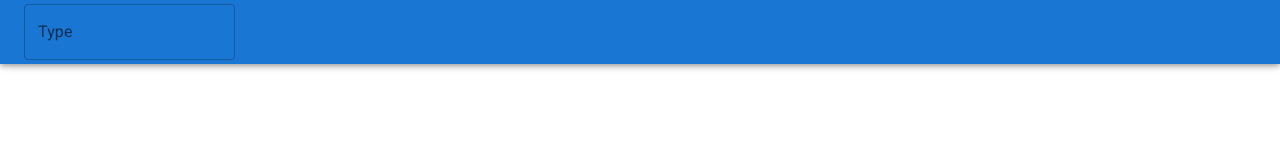
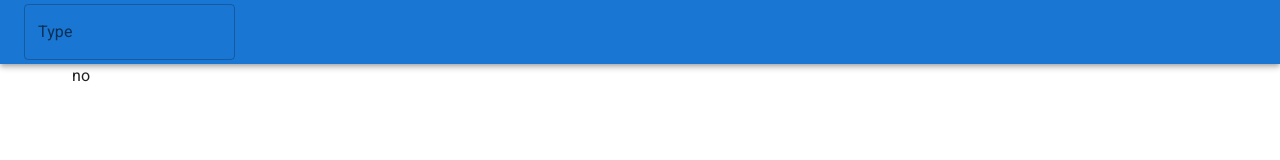
Before and after one commit to denysMoon/cinema, a React (Create React App) app: page / in a window 1280 px wide. Shown: the top 160 px of the page. Built offline with nearby package versions, Linux system fonts and the light colour scheme.

Commit message:
add search by name

```diff
--- a/src/App.js
+++ b/src/App.js
@@ -6,12 +6,16 @@ import Header from './components/Header';
 import { ThemeProvider } from '@mui/material/styles';
 
 import { theme } from './utils/muiTheme'
+import MainContent from './components/MainContent';
 
 function App() {
   return (
     <ThemeProvider theme={theme}>
         <CssBaseline />
         <Header />
+
+        <MainContent />
+
     </ThemeProvider>
   );
 }
--- /dev/null
+++ b/src/components/CardItem.jsx
@@ -0,0 +1,35 @@
+import Card from '@mui/material/Card';
+import CardContent from '@mui/material/CardContent';
+import CardHeader from '@mui/material/CardHeader';
+import CardMedia from '@mui/material/CardMedia';
+import Typography from '@mui/material/Typography';
+import Grid from '@mui/material/Grid';
+
+import { MOVIE_POSTER_LINK } from '../utils/const'
+
+const CardItem = ({ item }) =>{
+    console.log(item)
+    return(
+        <Grid item>
+            <Card sx={{ maxWidth: 345 }}>
+                <CardHeader
+                    title={item.original_title}
+                    subheader={'Relise: ' + item.release_date}
+                />
+                <CardMedia
+                    component="img"
+                    // height="194"
+                    image={MOVIE_POSTER_LINK + item.poster_path}
+                    alt="Poster"
+                />
+                <CardContent>
+                    <Typography variant="body2" color="text.secondary">
+                        {item.overview}
+                    </Typography>
+                </CardContent>
+            </Card>
+        </Grid>
+    )
+}
+
+export default CardItem
--- /dev/null
+++ b/src/components/Display.jsx
@@ -0,0 +1,31 @@
+import Container from '@mui/material/Container';
+import Grid from '@mui/material/Grid';
+import { useSelector } from 'react-redux';
+import CardItem from './CardItem'
+
+const Display = () =>{
+
+    const search = useSelector(store=>store.search.search)
+
+    console.log(search)
+
+    const show = () =>{
+        if(search.results){
+            return search.results.map(item=><CardItem item={item} />)
+        } else {
+            return 'no'
+        }
+    }
+
+    return(
+        <Container sx={{mt: 2}}>
+            <Grid container spacing={2}>
+                {
+                    show()
+                }
+            </Grid>
+        </Container>
+    )
+}
+
+export default Display
--- a/src/components/Header.jsx
+++ b/src/components/Header.jsx
@@ -7,7 +7,7 @@ const Header = () => {
 
     return (
         <Box sx={{ flexGrow: 1 }}>
-            <AppBar>
+            <AppBar position="static">
                 <Toolbar>
                     <SearchForm />
                 </Toolbar>
--- /dev/null
+++ b/src/components/MainContent.jsx
@@ -0,0 +1,13 @@
+import Container from '@mui/material/Container';
+
+import Display from './Display';
+
+const MainContent = () =>{
+    return(
+        <Container>
+            <Display />
+        </Container>
+    )
+}
+
+export default MainContent
--- a/src/utils/const.js
+++ b/src/utils/const.js
@@ -1 +1,2 @@
 export const API_LINK = 'https://api.themoviedb.org/3/'
+export const MOVIE_POSTER_LINK = 'https://image.tmdb.org/t/p/w500/'
```
